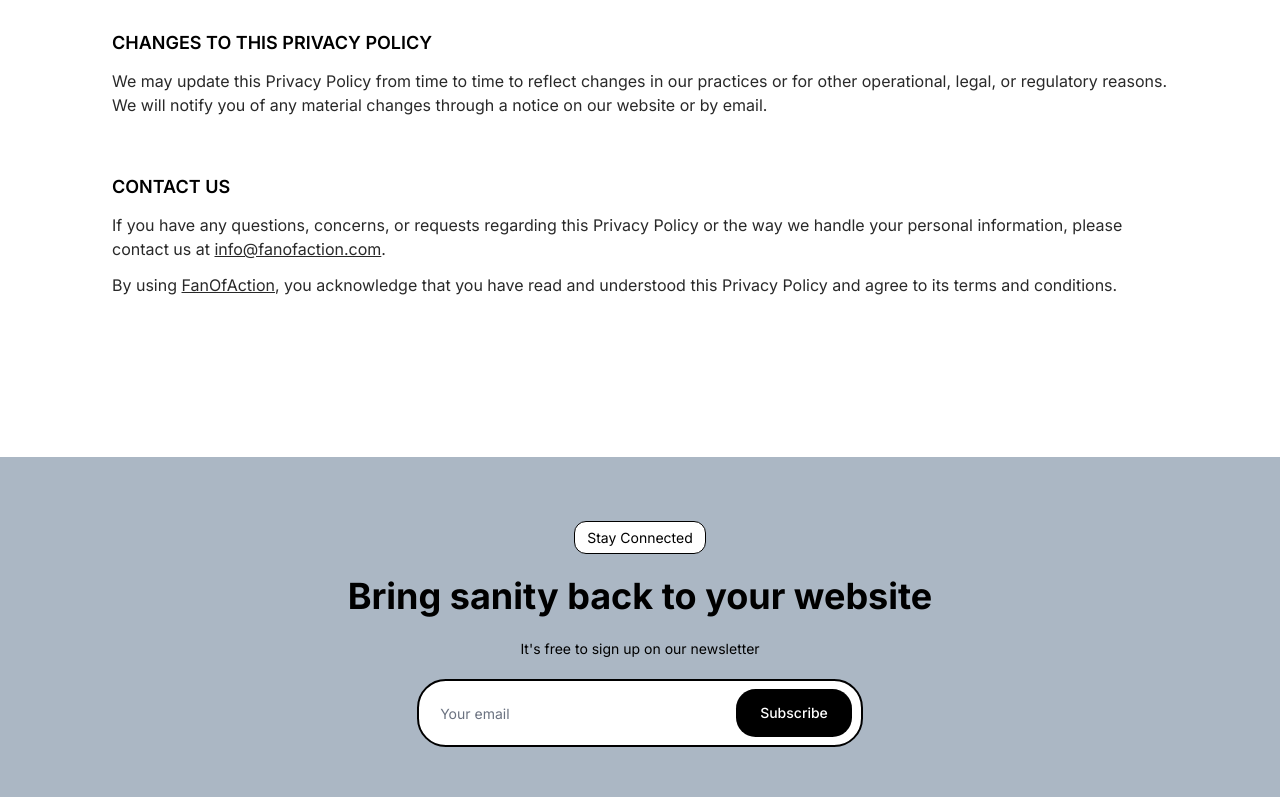
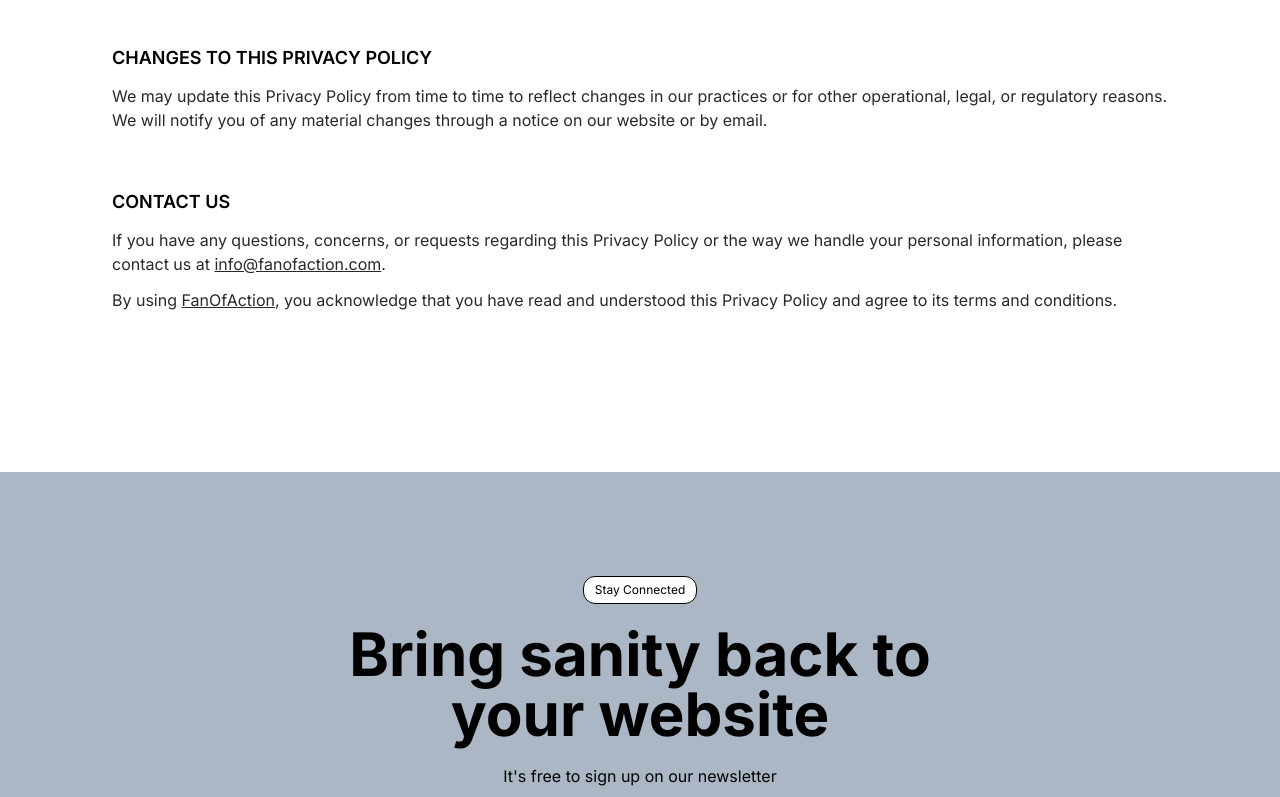
Before and after one commit to fanofactioncode/frontend, a Next.js app: page /privacy-policy in a window 1280 px wide. Shown: the part 2000-2797 px from the top of the page. Built offline with nearby package versions, Linux system fonts and the light colour scheme.

Commit message:
feat: privacy policy page updated

```diff
--- a/src/app/globals.css
+++ b/src/app/globals.css
@@ -4,6 +4,8 @@
 
 @layer base {
   :root {
+    --footer: 212 55% 6%;
+
     --background: 0 0% 100%;
     --foreground: 212 55% 6%;
 
@@ -84,7 +86,7 @@
 
 @layer base {
   * {
-    @apply border-border;
+    @apply border-border selection:duration-300 selection:transition-colors selection:bg-primary selection:text-secondary;
   }
   body {
     @apply bg-background text-black;
--- /dev/null
+++ b/src/app/privacy-policy/layout.tsx
@@ -0,0 +1,8 @@
+import PageLayout from "@/components/layout/page-layout";
+import React from "react";
+
+export default function PrivacyPolicyLayout({
+  children,
+}: React.PropsWithChildren) {
+  return <PageLayout>{children}</PageLayout>;
+}
--- a/src/app/privacy-policy/page.tsx
+++ b/src/app/privacy-policy/page.tsx
@@ -1,13 +1,11 @@
-import PageLayout from "@/components/layout/page-layout";
 import Badge from "@/components/ui/badge";
 import Link from "next/link";
 
 export default function PrivacyPolicyPage() {
   return (
-    <PageLayout>
     <main className="container py-16 sm:py-24 sm:px-28">
       <div className="flex flex-col justify-center items-center gap-2">
-          <Badge>Privacy Policy</Badge>
+        <Badge size="lg">Privacy Policy</Badge>
         <h1 className="text-center text-4xl sm:text-6xl font-bold text-text">
           We are committed to your privacy
         </h1>
@@ -31,9 +29,9 @@ export default function PrivacyPolicyPage() {
               FanOfAction
             </Link>
             , we are committed to protecting your privacy and ensuring the
-              security of your personal information. This Privacy Policy
-              outlines how we collect, use, disclose, and protect your personal
-              information when you use our website and services. By using{" "}
+            security of your personal information. This Privacy Policy outlines
+            how we collect, use, disclose, and protect your personal information
+            when you use our website and services. By using{" "}
             <Link href="/" className="underline">
               FanOfAction
             </Link>
@@ -64,8 +62,8 @@ export default function PrivacyPolicyPage() {
                 Usage Information :
               </span>{" "}
               We may collect information about your interactions with our
-                website, including your browsing history, IP address, device
-                type, and operating system.
+              website, including your browsing history, IP address, device type,
+              and operating system.
             </li>
             <li className="relative ps-5 before:absolute before:left-0 before:top-[0.5em] before:w-[5px] before:h-[5px] before:bg-primary before:rounded-full">
               <span className="font-semibold text-text">
@@ -80,9 +78,8 @@ export default function PrivacyPolicyPage() {
               <span className="font-semibold text-text">
                 User-Generated Content :
               </span>{" "}
-                If you submit reviews, comments, or other content to our
-                website, we may collect and display that content along with your
-                username.
+              If you submit reviews, comments, or other content to our website,
+              we may collect and display that content along with your username.
             </li>
           </ul>
         </div>
@@ -98,14 +95,13 @@ export default function PrivacyPolicyPage() {
               <span className="font-semibold text-text">
                 Provide Services :
               </span>{" "}
-                To provide you with access to our website, including
-                personalized content and recommendations based on your
-                preferences.
+              To provide you with access to our website, including personalized
+              content and recommendations based on your preferences.
             </li>
             <li className="relative ps-5 before:absolute before:left-0 before:top-[0.5em] before:w-[5px] before:h-[5px] before:bg-primary before:rounded-full">
-                <span className="font-semibold text-text">Communicate :</span>{" "}
-                To communicate with you about your account, services updates,
-                and promotional offers.
+              <span className="font-semibold text-text">Communicate :</span> To
+              communicate with you about your account, services updates, and
+              promotional offers.
             </li>
             <li className="relative ps-5 before:absolute before:left-0 before:top-[0.5em] before:w-[5px] before:h-[5px] before:bg-primary before:rounded-full">
               <span className="font-semibold text-text">
@@ -116,8 +112,8 @@ export default function PrivacyPolicyPage() {
             </li>
             <li className="relative ps-5 before:absolute before:left-0 before:top-[0.5em] before:w-[5px] before:h-[5px] before:bg-primary before:rounded-full">
               <span className="font-semibold text-text">Security :</span> To
-                protect our website and users from unauthorized access, fraud,
-                and other illegal activities.
+              protect our website and users from unauthorized access, fraud, and
+              other illegal activities.
             </li>
           </ul>
         </div>
@@ -127,8 +123,8 @@ export default function PrivacyPolicyPage() {
             Sharing Your Information
           </h2>
           <p>
-              We may share your personal information with third parties under
-              the following circumstances:
+            We may share your personal information with third parties under the
+            following circumstances:
           </p>
 
           <ul className="space-y-3">
@@ -164,8 +160,7 @@ export default function PrivacyPolicyPage() {
             Your Choices
           </h2>
           <p>
-              You have the following choices regarding your personal
-              information:
+            You have the following choices regarding your personal information:
           </p>
 
           <ul className="space-y-3">
@@ -192,9 +187,9 @@ export default function PrivacyPolicyPage() {
           </h2>
           <p>
             We take reasonable measures to protect your personal information
-              from unauthorized access and use. However, no data transmission
-              over the internet or storage system is completely secure, so we
-              cannot guarantee the absolute security of your information.
+            from unauthorized access and use. However, no data transmission over
+            the internet or storage system is completely secure, so we cannot
+            guarantee the absolute security of your information.
           </p>
         </div>
 
@@ -203,11 +198,10 @@ export default function PrivacyPolicyPage() {
             Children&apos;s Privacy
           </h2>
           <p>
-              Our website is not intended for individuals under the age of 13.
-              We do not knowingly collect personal information from children
-              under 13. If you believe we have collected such information,
-              please contact us, and we will take appropriate action to delete
-              it.
+            Our website is not intended for individuals under the age of 13. We
+            do not knowingly collect personal information from children under
+            13. If you believe we have collected such information, please
+            contact us, and we will take appropriate action to delete it.
           </p>
         </div>
 
@@ -252,6 +246,5 @@ export default function PrivacyPolicyPage() {
         </div>
       </section>
     </main>
-    </PageLayout>
   );
 }
--- a/src/components/common/footer.tsx
+++ b/src/components/common/footer.tsx
@@ -13,8 +13,8 @@ const ThemeButton = dynamic(() => import("./theme-button"), { ssr: false });
 
 export default function Footer() {
   return (
-    <footer className="bg-[#070F18] py-16 text-white">
-      <div className="container">
+    <footer className="bg-footer py-16 text-white">
+      <div className="container sm:px-14">
         <div className="flex flex-col sm:flex-row sm:justify-between gap-10">
           <div className="space-y-4 sm:w-96">
             <LogoIcon className="size-14" />
--- a/src/components/common/newsletter.tsx
+++ b/src/components/common/newsletter.tsx
@@ -6,14 +6,14 @@ import Badge from "../ui/badge";
 
 export default function Newsletter() {
   return (
-    <div className="bg-secondary py-16">
-      <div className="container flex flex-col items-center justify-center gap-5">
+    <div className="bg-secondary py-16 sm:py-[6.5rem]">
+      <div className="container sm:max-w-[700px] flex flex-col items-center justify-center gap-5">
         <Badge>Stay Connected</Badge>
 
-        <h2 className="text-4xl text-text font-bold text-center leading-tight">
+        <h2 className="text-4xl sm:text-6xl text-text font-bold text-center leading-tight sm:leading-none">
           Bring sanity back to your website
         </h2>
-        <p className="text-text text-sm">
+        <p className="text-text text-sm sm:text-base">
           It&apos;s free to sign up on our newsletter
         </p>
 
--- a/src/components/ui/badge.tsx
+++ b/src/components/ui/badge.tsx
@@ -1,9 +1,25 @@
 import React from "react";
+import { cva, type VariantProps } from "class-variance-authority";
 
-export default function Badge({ children }: React.PropsWithChildren) {
-  return (
-    <span className="bg-white dark:border-primary dark:text-primary dark:bg-primary-foreground border border-black text-sm rounded-xl px-[0.9em] py-[0.4em] text-black">
-      {children}
-    </span>
-  );
+const badgeVariants = cva(
+  "bg-white dark:border-primary dark:text-primary dark:bg-primary-foreground border border-black text-sm rounded-xl text-black",
+  {
+    variants: {
+      size: {
+        default: "text-xs px-[0.9em] py-[0.4em]",
+        lg: "text-base sm:text-lg px-[1em] py-[0.5em]",
+      },
+    },
+    defaultVariants: {
+      size: "default",
+    },
+  },
+);
+
+export interface BadgeProps
+  extends React.HTMLAttributes<HTMLSpanElement>,
+    VariantProps<typeof badgeVariants> {}
+
+export default function Badge({ children, size }: BadgeProps) {
+  return <span className={badgeVariants({ size })}>{children}</span>;
 }
--- a/tailwind.config.ts
+++ b/tailwind.config.ts
@@ -60,7 +60,8 @@ module.exports = {
         button: {
           DEFAULT: "hsl(var(--primary-button))",
           foreground: "hsl(var(--primary-button-foreground))",
-        }
+        },
+        footer: "hsl(var(--footer))",
       },
       borderRadius: {
         lg: "var(--radius)",
```
Lines whose indentation alone changed are shown as unchanged.
